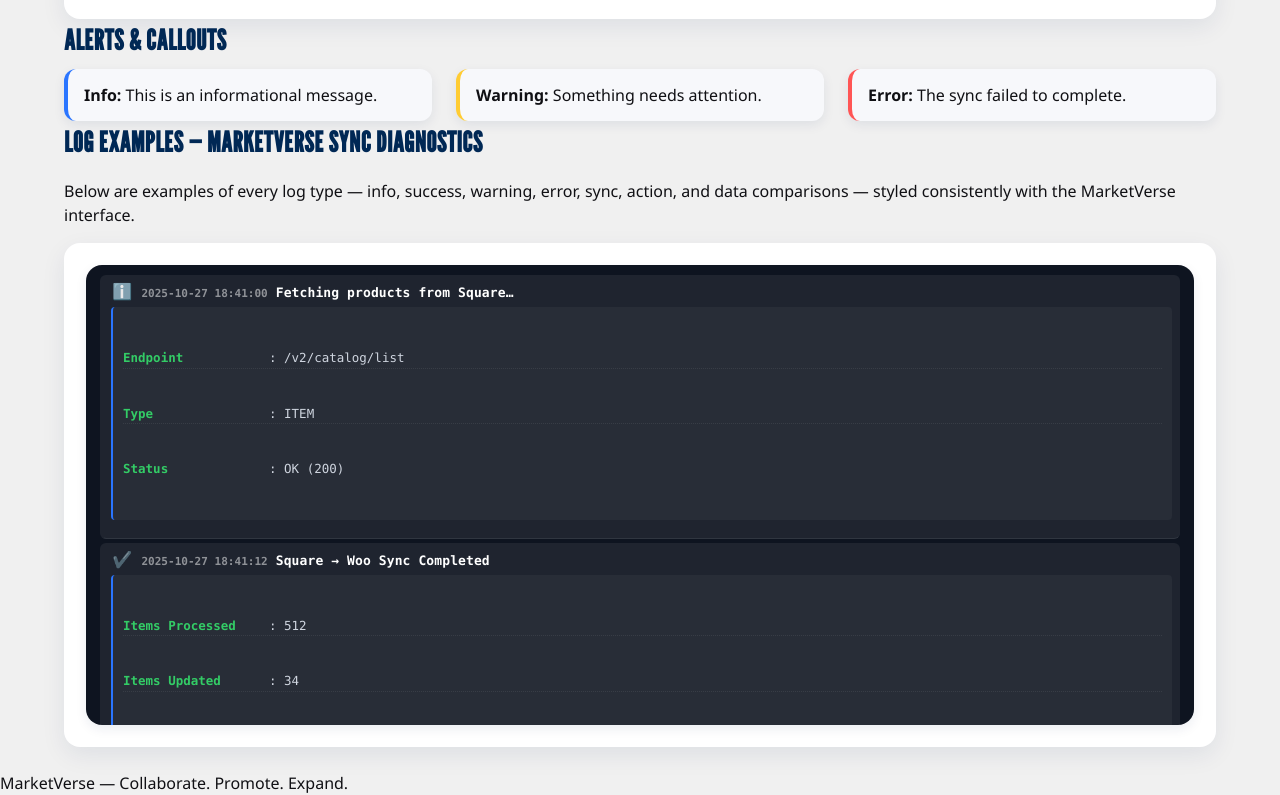
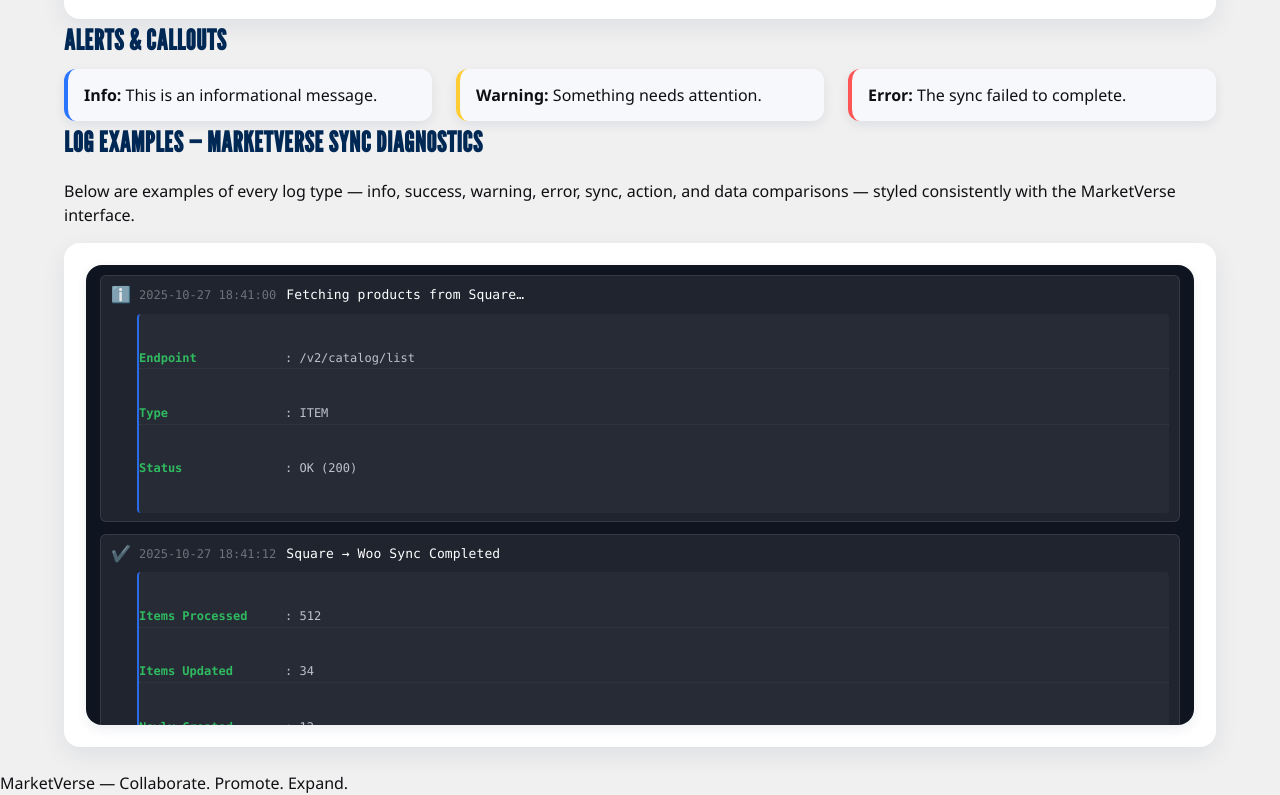
Before and after one commit to Ibrahim-Aouli/marketverse-styling, a plain HTML site: page index.html in a window 1280 px wide. Shown: the part 2205-3000 px from the top of the page. Drawn offline with nearby package versions, Linux system fonts and the light colour scheme.

Commit message:
slight style adjustments

```diff
--- a/marketverse.css
+++ b/marketverse.css
@@ -376,3 +376,69 @@ a:hover{text-decoration:underline;}
 .mv-log::-webkit-scrollbar-thumb:hover {
   background: rgba(255,255,255,0.25);
 }
+
+.mv-log {
+  display: flex;
+  flex-direction: column;
+  gap: 8px;
+}
+.mv-log-item {
+  border: 1px solid rgba(255, 255, 255, 0.1);
+  background: rgba(255, 255, 255, 0.05);
+  border-radius: 6px;
+  padding: 8px 10px;
+  cursor: pointer;
+  transition: background 0.2s ease;
+}
+.mv-log-item:hover {
+  background: rgba(255, 255, 255, 0.08);
+}
+.mv-log-summary {
+  display: flex;
+  align-items: center;
+  gap: 10px;
+  font-size: 13px;
+  font-weight: 500;
+  color: #fff;
+}
+.mv-log-icon {
+  width: 18px;
+  text-align: center;
+}
+.mv-log-time {
+  opacity: 0.7;
+  font-size: 12px;
+  min-width: 130px;
+}
+.mv-log-label {
+  flex: 1;
+  font-weight: 500;
+}
+.mv-log-details {
+  margin: 8px 0 0 26px;
+  padding: 0;
+  list-style: none;
+  display: none;
+  font-size: 12px;
+  opacity: 0.9;
+}
+.mv-log-item.is-expanded .mv-log-details {
+  display: block;
+}
+.mv-log-details li {
+  padding: 2px 0;
+}
+.mv-log-details strong {
+  color: #33cc66;
+}
+
+.mv-log::after {
+  content: "";
+  position: sticky;
+  bottom: 0;
+  left: 0;
+  right: 0;
+  height: 20px;
+  background: linear-gradient(to bottom, transparent, #101014);
+  pointer-events: none;
+}
```
